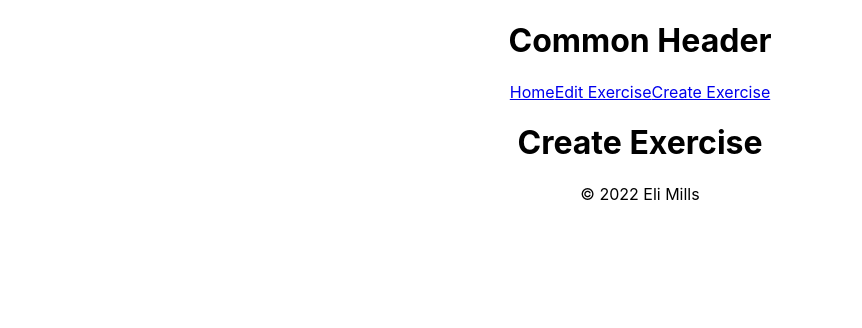
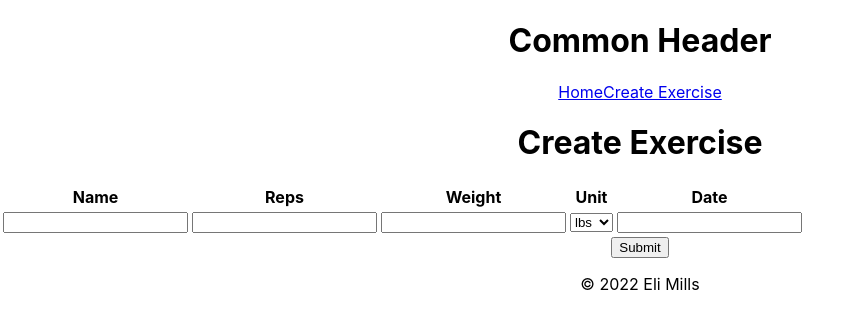
Before and after one commit to eli-mills/cs290-portfolio, a React (Create React App) app in the folder react/: page /create-exercise in a window 1280 px wide. Shown: the top 328 px of the page, without its empty margins (0-862 px from the left). Built offline with nearby package versions, Linux system fonts and the light colour scheme.

Commit message:
Added functionality to Create page. Updated navbar. Fixed 'unit' vs 'units' issue.

```diff
--- a/react/src/components/Navigation.js
+++ b/react/src/components/Navigation.js
@@ -5,7 +5,6 @@ function Navigation () {
     return (
         <nav>
             <Link to='/'>Home</Link>
-            <Link to='/edit-exercise'>Edit Exercise</Link>
             <Link to='/create-exercise'>Create Exercise</Link>
         </nav>
     );
--- a/react/src/pages/CreateExercisePage.js
+++ b/react/src/pages/CreateExercisePage.js
@@ -1,8 +1,71 @@
 import React from 'react';
+import {useState} from 'react';
+import { useHistory } from 'react-router-dom';
+import ExerciseTableHead from '../components/ExerciseTableHead';
 
 function CreateExercisePage () {
+    const [name, setName] = useState();
+    const [reps, setReps] = useState();
+    const [weight, setWeight] = useState();
+    const [unit, setUnit] = useState("lbs");
+    const [date, setDate] = useState();
+
+    const history = useHistory();
+
     return (
-        <h1>Create Exercise</h1>
+        <>
+            <h1>Create Exercise</h1>
+            <form>
+                <table>
+                    <ExerciseTableHead />
+                    <tbody>
+                        <tr>
+                            <td>
+                                <input
+                                    type="text"
+                                    onChange={e=>{setName(e.target.value)}}
+                                />
+                            </td>
+                            <td>
+                                <input
+                                    type="text"
+                                    inputMode="numeric"
+                                    onChange={e=>{setReps(e.target.value)}}
+                                />
+                            </td>
+                            <td>
+                                <input
+                                    type="text"
+                                    inputMode="numeric"
+                                    onChange={e=>{setWeight(e.target.value)}}
+                                />
+                            </td>
+                            <td>
+                                <select onChange={e=>{setUnit(e.target.value)}}>
+                                    <option value="lbs" selected>lbs</option>
+                                    <option value="kgs">kgs</option>
+                                </select>
+                            </td>
+                            <td>
+                                <input
+                                    type="text"
+                                    onChange={e=>{setDate(e.target.value)}}
+                                />
+                            </td>
+                        </tr>
+                    </tbody>
+                </table>
+                <button
+                    onClick={ e => {
+                        e.preventDefault();
+                        alert(`Success! The following was created: ${name}, ${reps}, ${weight}, ${unit}, ${date}`);
+                        history.push('/');
+                    }}
+                >
+                    Submit
+                </button>
+            </form>
+        </>
     );
 }
 
--- a/react/src/pages/EditExercisePage.js
+++ b/react/src/pages/EditExercisePage.js
@@ -1,13 +1,16 @@
 import React from 'react';
 import ExerciseTableHead from '../components/ExerciseTableHead';
-import { useState } from 'react'
+import { useState } from 'react';
+import { useHistory } from 'react-router-dom';
 
 function EditExercisePage ({entry}) {
     const [name, setName] = useState(entry.name);
     const [reps, setReps] = useState(entry.reps);
     const [weight, setWeight] = useState(entry.weight);
-    const [units, setUnits] = useState(entry.units);
+    const [unit, setUnit] = useState(entry.unit);
     const [date, setDate] = useState(entry.date);
+
+    const history = useHistory();
 
     return (
         <>
@@ -41,9 +44,9 @@ function EditExercisePage ({entry}) {
                                 />
                             </td>
                             <td>
-                                <select onChange={e=>{setUnits(e.target.value)}}>
-                                    <option value="lbs" selected={units==="lbs"}>lbs</option>
-                                    <option value="kgs" selected={units==="kgs"}>kgs</option>
+                                <select onChange={e=>{setUnit(e.target.value)}}>
+                                    <option value="lbs" selected={unit==="lbs"}>lbs</option>
+                                    <option value="kgs" selected={unit==="kgs"}>kgs</option>
                                 </select>
                             </td>
                             <td>
@@ -59,7 +62,8 @@ function EditExercisePage ({entry}) {
                 <button
                     onClick={ e => {
                         e.preventDefault();
-                        alert(`Success! The following was updated: ${name}, ${reps}, ${weight}, ${units}, ${date}`);
+                        alert(`Success! The following was updated: ${name}, ${reps}, ${weight}, ${unit}, ${date}`);
+                        history.push('/');
                     }}
                 >
                     Submit
```
Also changed, not shown: react/src/components/CreateSubmit.js (deleted).
